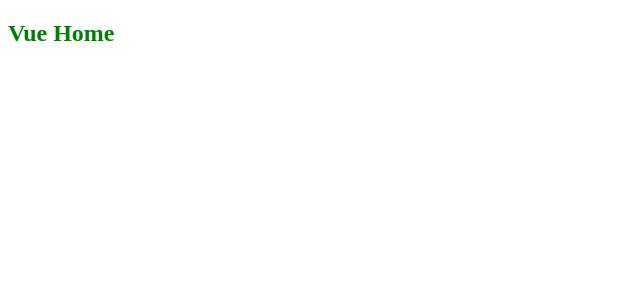
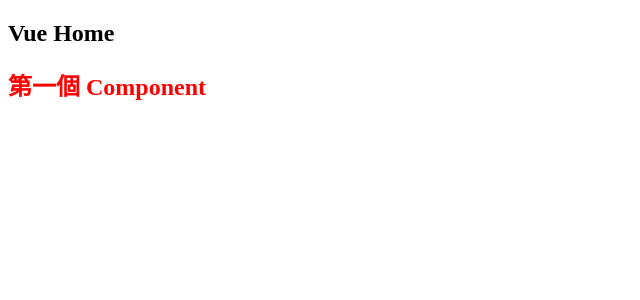
Before and after one commit to HsiaoHungWang/vue-ojtm, a Vue app: page / in a window 1280 px wide. Shown: the top 300 px of the page, without its empty margins (0-640 px from the left). Built offline with nearby package versions, Linux system fonts and the light colour scheme.

Commit message:
建立及使用組件

```diff
--- a/src/App.vue
+++ b/src/App.vue
@@ -1,12 +1,13 @@
 <script setup>
+import FirstComponent from './components/FirstComponent.vue';
+
+
+
 </script>
 
 <template>
   <h2>Vue Home</h2>
+  <FirstComponent />
 </template>
 
-<style scoped>
-h2 {
-  color: green
-}
-</style>
+<style scoped></style>
--- /dev/null
+++ b/src/components/FirstComponent.vue
@@ -0,0 +1,11 @@
+<template>
+    <h2>第一個 Component</h2>
+</template>
+<style scoped>
+h2 {
+    color: red;
+}
+</style>
+<script setup>
+
+</script>
```
